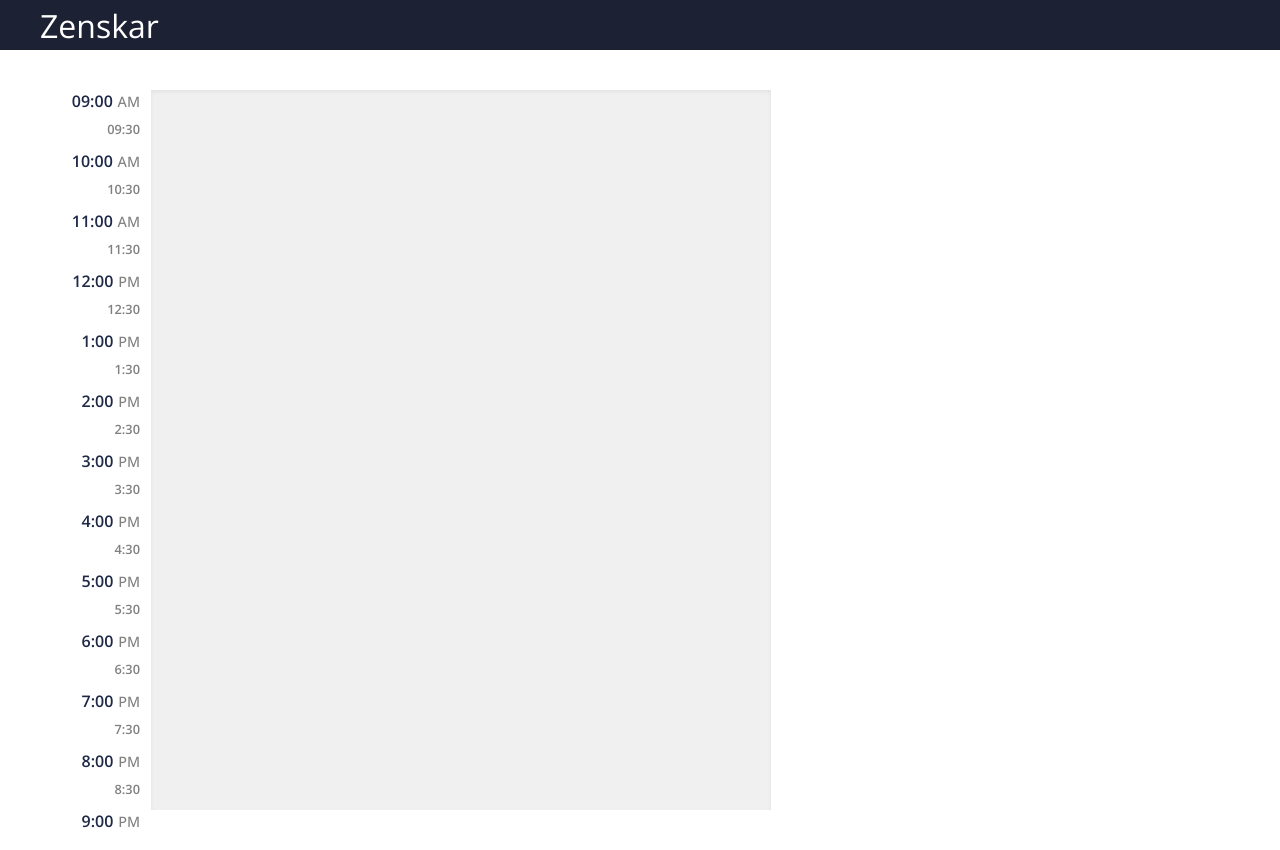
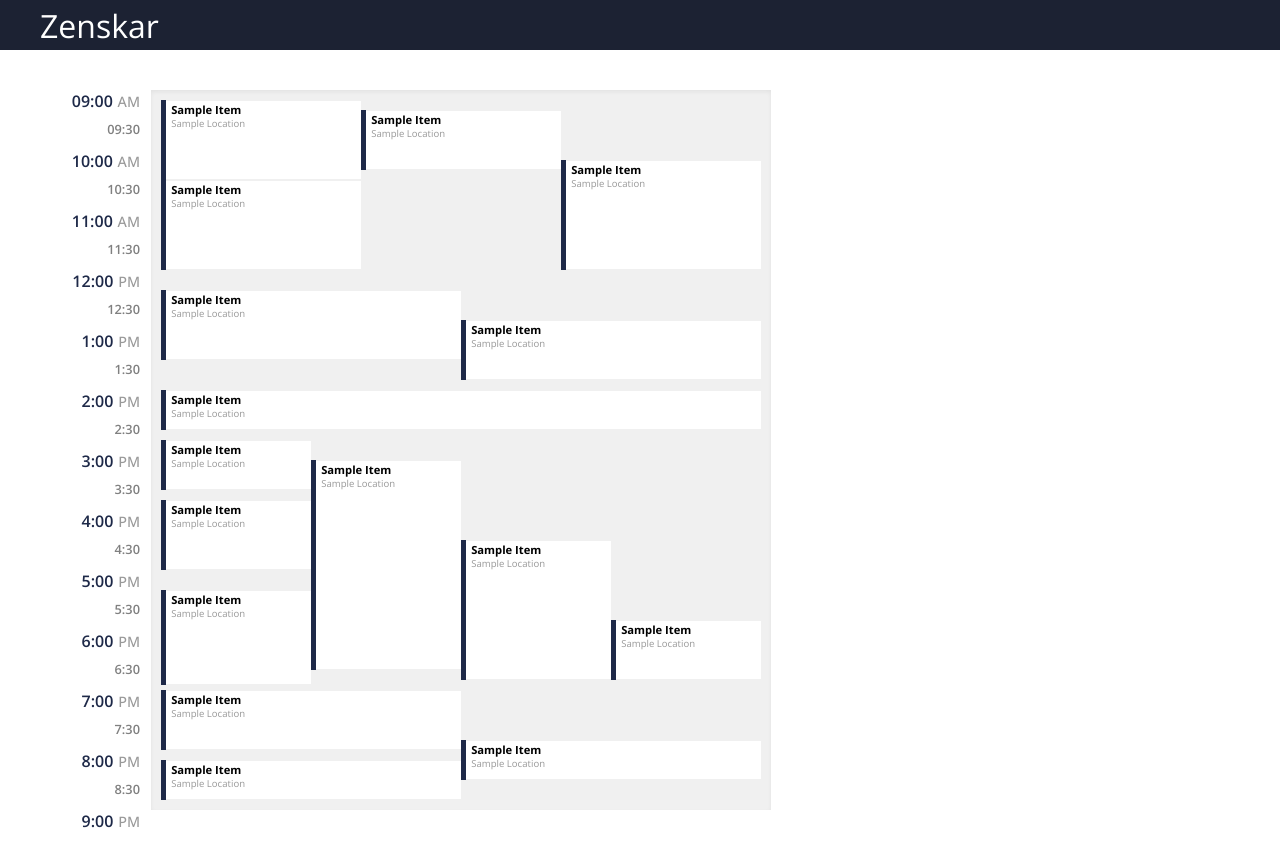
Before and after one commit to cyberboyanmol/zenskar-assignment, a React (Create React App) app: page / in a window 1280 px wide. Built offline with nearby package versions, Linux system fonts and the light colour scheme.

Commit message:
feat :sparkles: added the logic hooks for rendering the events and  event canvas UI and render the events

```diff
--- /dev/null
+++ b/src/components/calendar/concurrentEvents/eventCard/index.tsx
@@ -0,0 +1,46 @@
+import React from "react";
+import { EventType } from "../../../../interfaces";
+import { useCalendarEventPositioner } from "../../../../hooks/useCalendarEventPositioner";
+
+interface EventCardProps {
+  event: EventType;
+  eventColumnNumber: number;
+  maxColumn: number;
+}
+
+const EventCard: React.FC<EventCardProps> = ({
+  event,
+  eventColumnNumber,
+  maxColumn,
+}) => {
+  //   console.log(event, colNo, maxCol);
+
+  const { top, left, right, height, width } = useCalendarEventPositioner({
+    eventColumnNumber,
+    maxColumn,
+    startTime: event.start,
+    endTime: event.end,
+  });
+
+  //   console.log(
+  //     `top:${top}, left:${left}, right:${right}, height:${height}, width:${width}`
+  //   );
+
+  return (
+    <div style={{ height, top, width, left, right }} className="event_card">
+      <div className="event_card_bar" style={{ width: "5px" }}></div>
+      <div
+        style={{
+          height: `calc(${height}px - 2px)`,
+          width: `calc(${width}px - 5px)`,
+        }}
+        className="event_card_content"
+      >
+        <h4>Sample Item</h4>
+        <p>Sample Location</p>
+      </div>
+    </div>
+  );
+};
+
+export default EventCard;
--- /dev/null
+++ b/src/components/calendar/concurrentEvents/index.tsx
@@ -0,0 +1,31 @@
+import React from "react";
+import { EventType } from "../../../interfaces";
+import { useGetEventColulmnNumbersAndMaxColumn } from "../../../hooks/useGetEventColulmnNumbersAndMaxColumn";
+import EventCard from "./eventCard";
+
+interface ConcurrentEventProps {
+  events: EventType[];
+}
+const ConcurrentEvent: React.FC<ConcurrentEventProps> = ({ events }) => {
+  //   console.log(events);
+  const { EventColumnNumbers, MaxColumn } =
+    useGetEventColulmnNumbersAndMaxColumn(
+      events.map((event) => [event.start, event.end])
+    );
+  //   console.log(EventColArray, MaxCol);
+
+  return (
+    <>
+      {events.map((event, index) => (
+        <EventCard
+          key={index}
+          event={event}
+          eventColumnNumber={EventColumnNumbers[index]}
+          maxColumn={MaxColumn}
+        />
+      ))}
+    </>
+  );
+};
+
+export default ConcurrentEvent;
--- a/src/components/calendar/index.tsx
+++ b/src/components/calendar/index.tsx
@@ -2,13 +2,14 @@ import React from "react";
 import Timeline from "./timeline";
 import { EventType } from "../../interfaces";
 import { useGetConcurrentEvents } from "../../hooks/useGetConcurrentEvents";
+import ConcurrentEvent from "./concurrentEvents";
 
-interface CalendarProps {
+export interface CalendarProps {
   events: EventType[];
 }
 const Calendar: React.FC<CalendarProps> = ({ events }) => {
   const eventsWithConcurrency = useGetConcurrentEvents(events);
-  console.log(eventsWithConcurrency);
+  //   console.log(eventsWithConcurrency);
   return (
     <div className="calendar">
       {/* Timeline */}
@@ -16,7 +17,16 @@ const Calendar: React.FC<CalendarProps> = ({ events }) => {
         <Timeline />
       </div>
       {/* Events Canvas */}
-      <div className="events"></div>
+      <div className="events_container">
+        <div className="event_canvas">
+          {/* rendering array of array consisting the concurrency of event */}
+          {eventsWithConcurrency.map(
+            (concurrentEvents: EventType[], index: number) => (
+              <ConcurrentEvent events={concurrentEvents} key={index} />
+            )
+          )}
+        </div>
+      </div>
     </div>
   );
 };
--- /dev/null
+++ b/src/hooks/useCalendarEventPositioner.ts
@@ -0,0 +1,35 @@
+const MaxCalendarWidth = 600;
+const MaxCalendarHeight = 720;
+
+interface GetEventMatriceProps {
+  maxColumn: number;
+  eventColumnNumber: number;
+  startTime: number;
+  endTime: number;
+}
+
+export const useCalendarEventPositioner  = ({
+  eventColumnNumber,
+  maxColumn,
+  startTime,
+  endTime,
+}: GetEventMatriceProps) => {
+  // Calculating Height of event
+  const height = Math.abs(endTime - startTime);
+  // Calculating width of event
+  const colWidth = MaxCalendarWidth / maxColumn;
+  // Calculating left position of event
+  const left = (eventColumnNumber - 1) * colWidth;
+  // Calculating right position of event
+  const right = (maxColumn - eventColumnNumber) * colWidth;
+  // Calculating top position of event
+  const top = startTime;
+
+  return {
+    height,
+    width: colWidth,
+    top,
+    left,
+    right,
+  };
+};
--- /dev/null
+++ b/src/hooks/useGetEventColulmnNumbersAndMaxColumn.ts
@@ -0,0 +1,72 @@
+export type Interval = [number, number];
+
+class MinHeap<T> {
+  private data: T[];
+  private comparator: (a: T, b: T) => number;
+
+  constructor(comparator: (a: T, b: T) => number) {
+    this.data = [];
+    this.comparator = comparator;
+  }
+
+  push(item: T) {
+    this.data.push(item);
+    this.data.sort(this.comparator);
+  }
+
+  pop(): T | undefined {
+    return this.data.shift();
+  }
+
+  top(): T | undefined {
+    return this.data[0];
+  }
+
+  size(): number {
+    return this.data.length;
+  }
+
+  isEmpty(): boolean {
+    return this.size() === 0;
+  }
+
+  clear() {
+    this.data = [];
+  }
+}
+
+export const useGetEventColulmnNumbersAndMaxColumn = (a: Interval[]) => {
+  const n = a.length;
+  const pq = new MinHeap<number>((x, y) => x - y);
+  let maxc = 0;
+  const colNo: number[] = new Array(n);
+
+  for (let i = 0; i < n; i++) {
+    while (!pq.isEmpty() && pq.top()! <= a[i][0]) {
+      pq.pop();
+    }
+    pq.push(a[i][1]);
+    maxc = Math.max(maxc, pq.size());
+  }
+
+  pq.clear();
+  for (let i = 1; i <= maxc; i++) {
+    pq.push(i);
+  }
+
+  const pp = new MinHeap<Interval>((x, y) => x[0] - y[0]);
+  for (let i = 0; i < n; i++) {
+    while (!pp.isEmpty() && pp.top()![0] <= a[i][0]) {
+      pq.push(pp.top()![1]);
+      pp.pop();
+    }
+    colNo[i] = pq.top()!;
+    pp.push([a[i][1], pq.top()!]);
+    pq.pop();
+  }
+
+  return {
+    EventColumnNumbers: colNo,
+    MaxColumn: maxc,
+  };
+};
--- a/src/index.css
+++ b/src/index.css
@@ -10,10 +10,7 @@
   --white: #ffffffff;
   --space-cadet: #1e2948ff;
   --oxford-blue: #1c2233ff;
-  --seasalt: #f9f9f9ff;
-  --white: #ffffffff;
-  --space-cadet: #1e2948ff;
-  --oxford-blue: #1c2233ff;
+  --gray: #999999;
 }
 
 body {
@@ -69,12 +66,12 @@ body {
 }
 
 .slot > span:nth-child(2) {
-  color: gray;
+  color: var(--gray);
   font-size: 0.9rem;
   font-weight: 500;
 }
 
-.events {
+.events_container {
   position: relative;
   width: 620px;
   padding: 0 10px;
@@ -82,3 +79,31 @@ body {
   background-color: var(--antiflash-white);
   box-shadow: rgba(0, 0, 0, 0.06) 0px 2px 4px 0px inset;
 }
+.event_canvas {
+  width: 600px;
+  position: relative;
+}
+
+.event_card {
+  position: absolute;
+  background-color: transparent;
+  display: flex;
+  align-items: center;
+}
+
+.event_card_bar {
+  height: 100%;
+  background-color: var(--space-cadet);
+}
+.event_card_content {
+  background-color: var(--white);
+  padding: 1px 5px;
+}
+
+.event_card_content > h4 {
+  font-size: 0.7rem;
+}
+.event_card_content > p {
+  font-size: 0.6rem;
+  color: var(--gray);
+}
```
Also changed, not shown: src/App.tsx (+6 -1 lines), src/hooks/useGetConcurrentEvents.ts (+7 -1 lines), src/index.tsx (+6 -6 lines).
